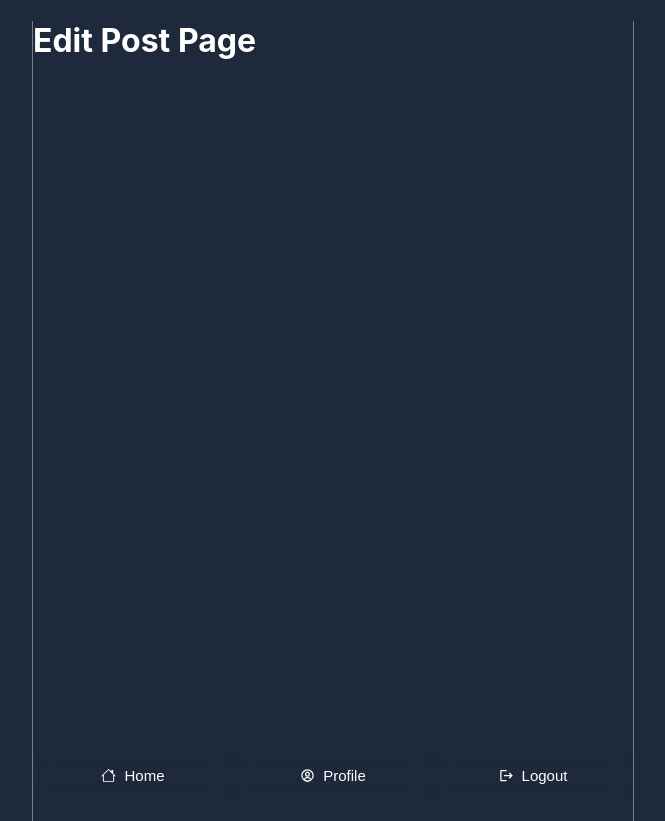
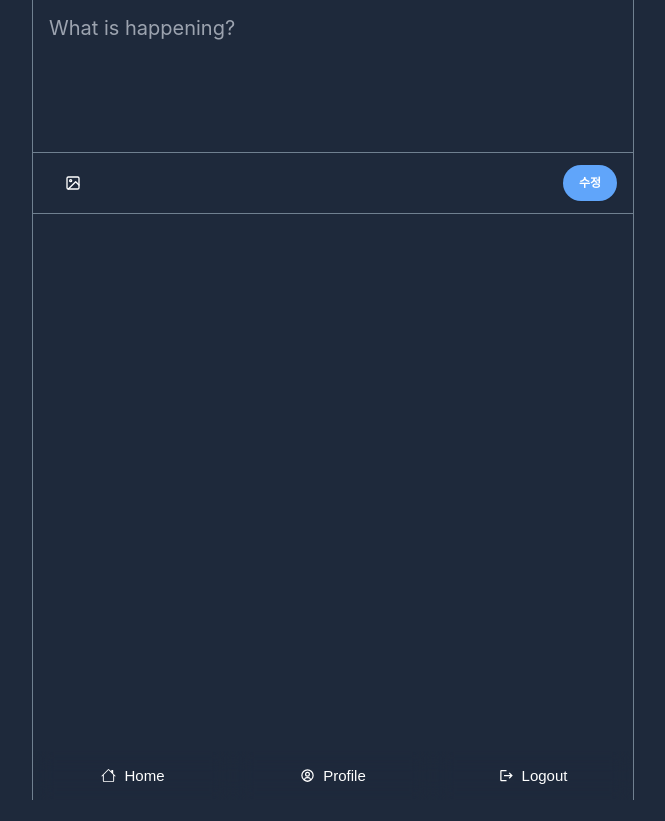
Before and after one commit to jamie-jungah/react-twitter-clone, a React (Create React App) app: page /posts/edit/1 in a window 1280 px wide. Shown: the whole page, without its empty margins (307-972 px from the left). After the commit the page ends 800 px from the top, so only its background shows below. Built offline with nearby package versions, Linux system fonts and the light colour scheme; no server answers; the database is empty; sample sign-in values are in the browser's storage.

Commit message:
feat: Firestore로 게시글 수정

```diff
--- /dev/null
+++ b/src/components/posts/PostEditForm.tsx
@@ -0,0 +1,86 @@
+import { useCallback, useContext, useEffect, useState } from 'react';
+import { FiImage } from 'react-icons/fi';
+import { doc, getDoc, updateDoc } from 'firebase/firestore';
+import { db } from 'firebaseApp';
+import { toast } from 'react-toastify';
+
+import { useNavigate, useParams } from 'react-router-dom';
+import { PostProps } from 'pages/home';
+
+export default function PostEditForm() {
+  const params = useParams();
+  const [content, setContent] = useState<string>('');
+  const [post, setPost] = useState<PostProps | null>(null);
+  const navigate = useNavigate();
+
+  const handleFileUpload = () => {};
+
+  const getPost = useCallback(async () => {
+    if (params.id) {
+      const docRef = doc(db, 'posts', params.id);
+      const docSnap = await getDoc(docRef);
+      setPost({ ...(docSnap?.data() as PostProps), id: docSnap.id });
+      setContent(docSnap?.data()?.content);
+    }
+  }, [params.id]);
+
+  const onSubmit = async (e: any) => {
+    e.preventDefault();
+
+    try {
+      if (post) {
+        const postRef = doc(db, 'posts', post?.id);
+        await updateDoc(postRef, {
+          content: content,
+        });
+        toast.success('게시글을 수정했습니다.');
+        navigate(`posts/${post?.id}`);
+      }
+    } catch (e: any) {
+      console.log(e);
+    }
+  };
+
+  const onChange = (e: React.ChangeEvent<HTMLTextAreaElement>) => {
+    const {
+      target: { name, value },
+    } = e;
+
+    if (name === 'content') {
+      setContent(value);
+    }
+  };
+
+  useEffect(() => {
+    if (params.id) {
+      getPost();
+    }
+  }, [getPost]);
+
+  return (
+    <form className='post-form' onSubmit={onSubmit}>
+      <textarea
+        className='post-form__textarea'
+        required
+        name='content'
+        id='content'
+        placeholder='What is happening?'
+        onChange={onChange}
+        value={content}
+      />
+      <div className='post-form__submit-area'>
+        <label htmlFor='file-input' className='post-form__file'>
+          <FiImage className='post-form__file-icon' />
+        </label>
+        <input
+          type='file'
+          name='file-input'
+          accept='image/*'
+          onChange={handleFileUpload}
+          className='hidden'
+        />
+        <input type='submit' value='수정' className='post-form__submit-btn' />
+      </div>
+    </form>
+  );
+}
--- a/src/pages/posts/edit.tsx
+++ b/src/pages/posts/edit.tsx
@@ -1,3 +1,5 @@
+import PostEditForm from 'components/posts/PostEditForm';
+
 export default function EditPost() {
-  return <h1>Edit Post Page</h1>;
+  return <PostEditForm />;
 }
```
